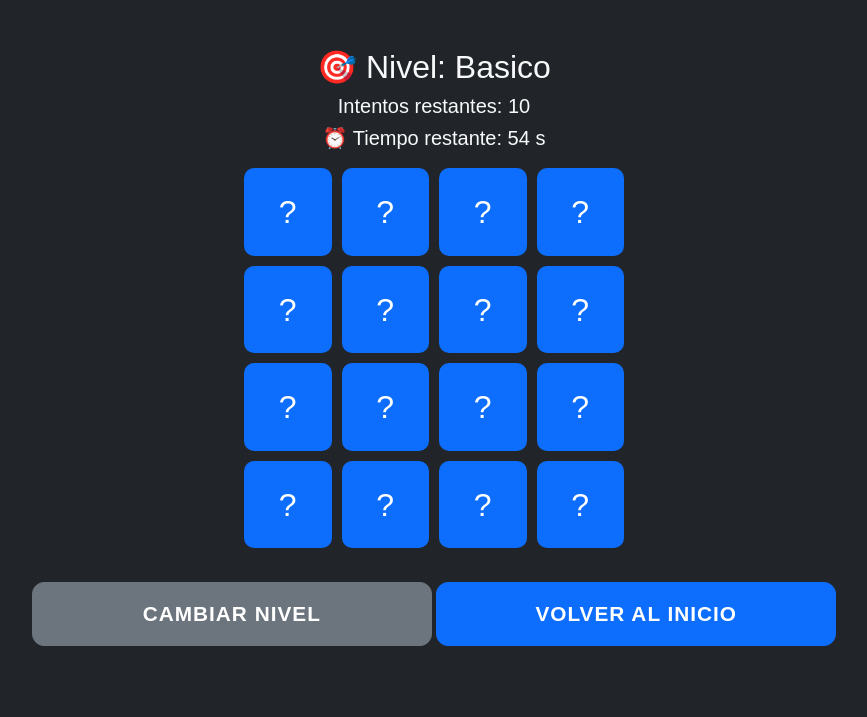
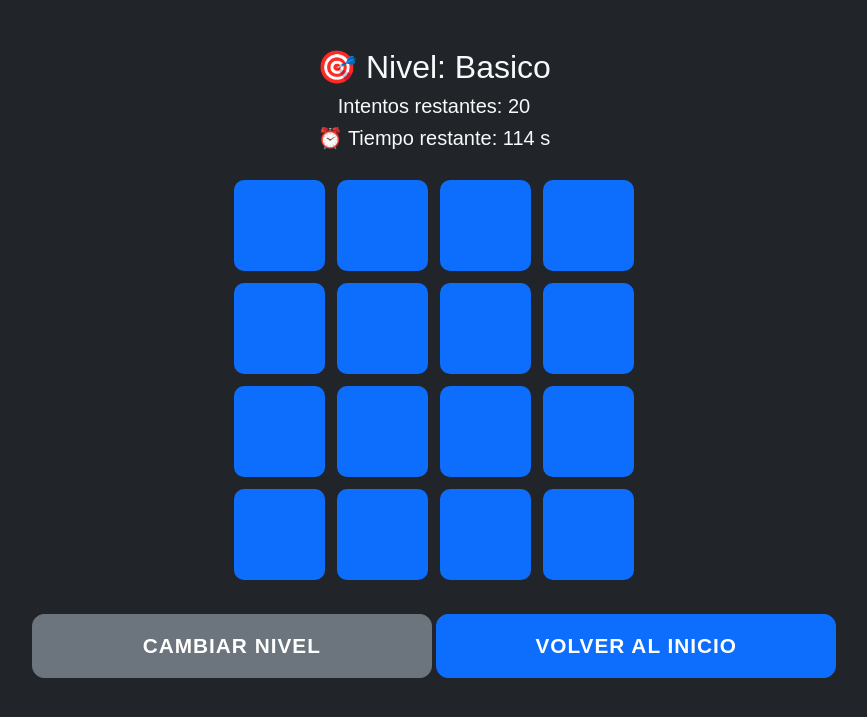
Before and after one commit to kevin025Guzman/memorygame-django, a Django app: page /juego/ in a window 1280 px wide. Shown: the part 56-773 px from the top of the page, without its empty margins (206-1073 px from the left). Run offline with Django 5.2, Linux system fonts and the light colour scheme; a user stored in the database is signed in.

Commit message:
Cambio de iconos por imagenes
Se  cambio el uso de iconos por imagenes en las tarjetas

```diff
--- a/memory_game/static/memory_game/css/juego.css
+++ b/memory_game/static/memory_game/css/juego.css
@@ -8,32 +8,7 @@ body {
   padding: 0;
 }
 
-/* 🧩 Contenedor del tablero (si tu HTML usa .card-container, mantenemos esa clase) */
-.card-container {
-  display: grid;
-  grid-template-columns: repeat(4, minmax(60px, 1fr)); /* Se ajusta al ancho disponible */
-  gap: 10px;
-  justify-content: center;
-  justify-items: center;
-  margin: 0 auto;
-  max-width: 400px; /* evita que crezca demasiado */
-  padding: 10px;
-}
 
-/* 🃏 Carta adaptable */
-.memory-card {
-  width: 100%;              /* ocupa toda su celda */
-    aspect-ratio: 1 / 1;      /* mantiene proporción cuadrada */
-  background-color: #0d6efd;
-  border-radius: 10px;
-  display: flex;
-  justify-content: center;
-  align-items: center;
-  color: white;
-  font-size: 2rem;
-  cursor: pointer;
-  transition: transform 0.3s, background-color 0.3s;
-}
 
 /* Hover en escritorio */
 .memory-card:hover {
@@ -133,3 +108,94 @@ body {
 .modal-overlay.hidden {
   display: none;
 }
+
+
+
+.memory-card {
+  aspect-ratio: 1 / 1  !important;
+  width: 100%;
+  padding-top: 100%;
+  background-color: #0d6efd;
+  border-radius: 10px;
+  display: flex;
+  justify-content: center;
+  align-items: center;
+  overflow: hidden;
+  position: relative;
+  cursor: pointer;
+  transition: transform 0.3s, background-color 0.3s;
+}
+
+
+
+
+/* 🧩 Contenedor del tablero (si tu HTML usa .card-container, mantenemos esa clase) */
+.card-container {
+  display: grid;
+  grid-template-columns: repeat(4, 1fr);
+  gap: 10px;
+  max-width: 400px;
+  margin: 0 auto;
+  padding: 10px;
+   align-content: start;
+
+}
+
+
+
+
+/* ✅ Ajuste clave: imagen ocupa todo el espacio sin deformarse */
+.carta-img {
+  width: 90%  !important;
+  height: 90%  !important;
+  object-fit: contain;
+  pointer-events: none;
+  position: absolute;
+  top: 50%;
+  left: 50%;
+  transform: translate(-50%, -50%);
+  visibility: hidden;
+}
+
+
+
+
+/* === 🔧 FIX TARJETAS CUADRADAS === */
+.card-container {
+    display: grid;
+    grid-template-columns: repeat(4, 1fr);
+    gap: 12px;
+    width: 90%;
+    max-width: 420px;
+    margin: 20px auto;
+}
+
+.memory-card {
+    aspect-ratio: 1 / 1;           /* cuadro perfecto */
+    background-color: #0d6efd;
+    border-radius: 10px;
+    position: relative;
+    cursor: pointer;
+    display: flex;
+    justify-content: center;
+    align-items: center;
+    overflow: hidden;
+    transition: transform 0.3s;
+}
+
+/* imagen dentro */
+.memory-card img {
+    width: 80%;
+    height: 80%;
+    object-fit: contain;
+    position: absolute;
+    top: 50%;
+    left: 50%;
+    transform: translate(-50%, -50%);
+    visibility: hidden; /* ocultas al inicio */
+}
+
+/* cuando está volteada */
+.memory-card.flipped img {
+    visibility: visible;
+}
--- a/memory_game/views.py
+++ b/memory_game/views.py
@@ -8,9 +8,8 @@ from django.db.models import Avg, Count
 from django.http import JsonResponse
 from django.views.decorators.csrf import csrf_exempt
 import json
-from django.db.models import Count
 from django.core.paginator import Paginator
-from django.db.models import Avg
+
 
 
 from memory_game import models
@@ -78,14 +77,14 @@ def juego(request):
 
     # Configuración según nivel
     if nivel == 'basico':
-        intentos = 10
+        intentos = 20
+        tiempo = 120
+    elif nivel == 'medio':
+        intentos = 12
+        tiempo = 80
+    else:
+        intentos = 8
         tiempo = 60
-    elif nivel == 'medio':
-        intentos = 6
-        tiempo = 50
-    else:
-        intentos = 4
-        tiempo = 40
 
     contexto = {
         'nivel': nivel,
```
Also changed, not shown: memory_game/templates/memory_game/juego.html (+37 -8 lines), db.sqlite3, memory_game/static/memory_game/img/cartas/cerdo.png (added), memory_game/static/memory_game/img/cartas/cocodrilo.png (added), memory_game/static/memory_game/img/cartas/gorila.png (added), memory_game/static/memory_game/img/cartas/leon.png (added), memory_game/static/memory_game/img/cartas/panda.png (added), memory_game/static/memory_game/img/cartas/pinguino.png (added), memory_game/static/memory_game/img/cartas/pollo.png (added), memory_game/static/memory_game/img/cartas/tigre.png (added).
